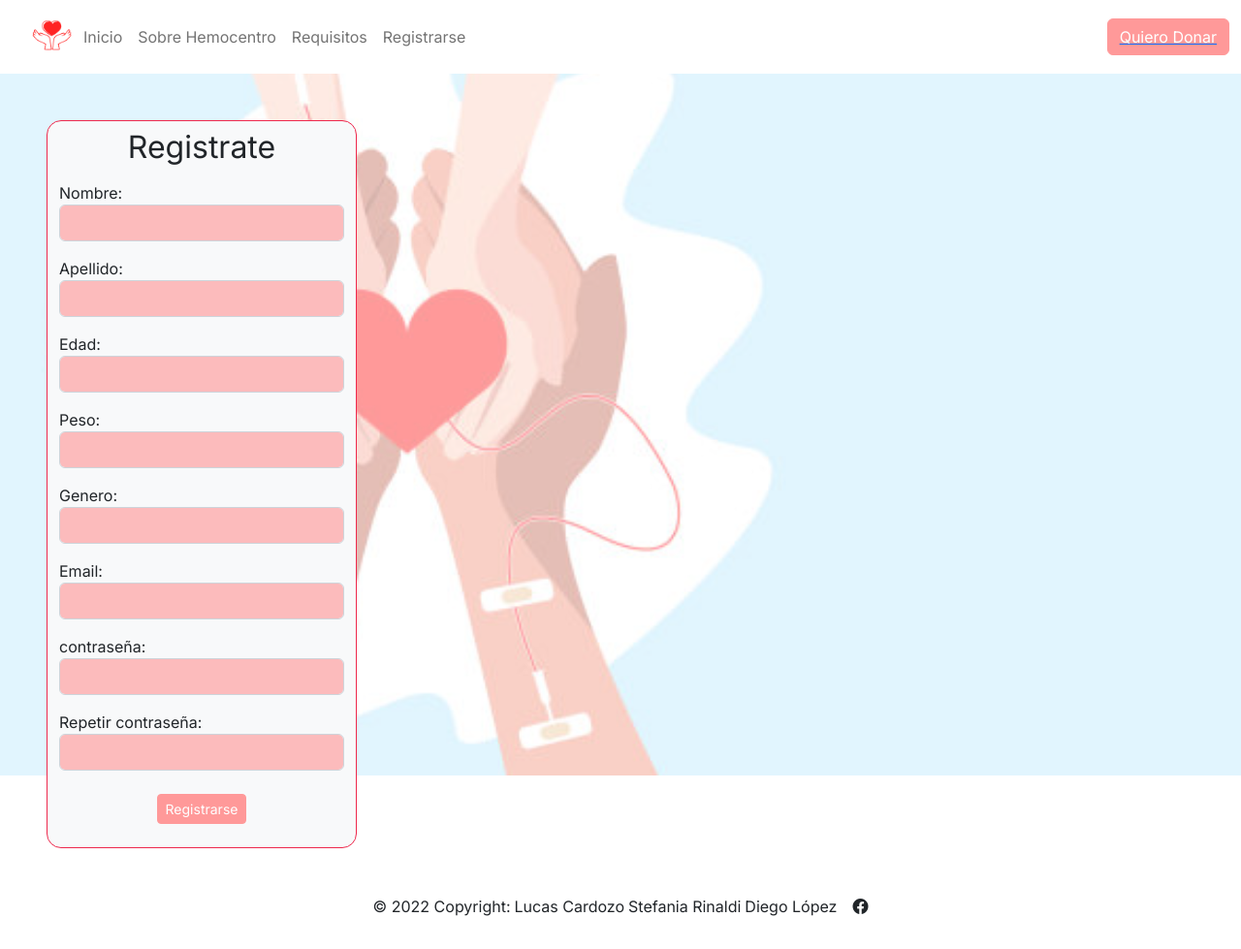
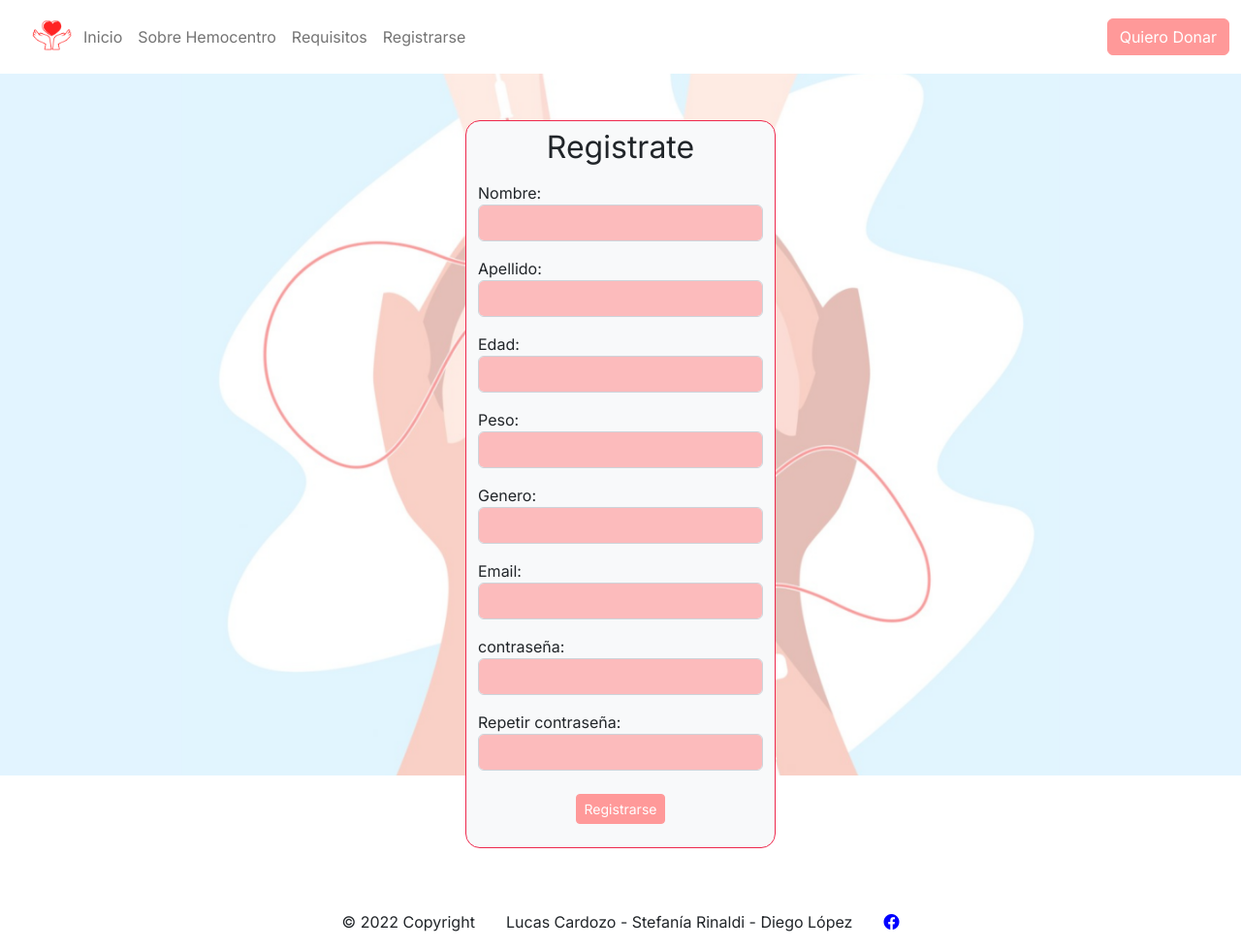
Before and after one commit to luccar31/visualizacion-tp-final, a plain HTML site: page registro.html in a window 1280 px wide. Shown: the whole page at 97% size. Drawn offline with nearby package versions, Linux system fonts and the light colour scheme.

Commit message:
Reformateo general y organizacion de css y html

```diff
--- a/css/style.css
+++ b/css/main.css
@@ -1,21 +1,19 @@
-* {
+*, *:before, *:after{
     box-sizing: border-box;
     margin:  0;
     padding: 0;
     font-family: 'Inter', sans-serif;
   }
 
-#fb{color: blue;}
+#fb{
+  color: blue;
+}
 
 a{
   text-decoration: none;
 }
 
-p{
-    margin: 0;
-}
-
-.custom:before{
+.background:before{
     content: '';
     display: block;
     position: absolute;
--- a/css/registro.css
+++ b/css/registro.css
@@ -1,25 +1,3 @@
-*{
-    margin:  0;
-    padding: 0;
-    font-family:'Inter';
-}
-
-.custom:before{
-  content: '';
-  display: block;
-  position: absolute;
-  left: 0;
-  top: 0;
-  width: 100%;
-  height: 100%;
-  z-index: -1;
-  opacity: 0.4;
-  background-image: url("/img/fondo.jpg");
-  background-repeat: no-repeat;
-  background-position: 50% 0;
-  background-size: cover;
-}
-
 .container{
   border: 1px solid #ee284c;
   border-radius: 15px;
--- a/css/requisitos.css
+++ b/css/requisitos.css
@@ -1,21 +1,5 @@
 .container{
     border-radius: 15px;
-}
-
-.custom:before{
-    content: '';
-    display: block;
-    position: absolute;
-    left: 0;
-    top: 0;
-    width: 100%;
-    height: 100%;
-    z-index: -1;
-    opacity: 0.4;
-    background-image: url("/img/fondo.jpg");
-    background-repeat: no-repeat;
-    background-position: 50% 0;
-    background-size: cover;
 }
 
 .btn{
--- a/registro.html
+++ b/registro.html
@@ -1,22 +1,23 @@
 <!doctype html>
 <html lang="es">
+
 <head>
-    <!-- Required meta tags -->
     <meta charset="utf-8">
     <meta name="viewport" content="width=device-width, initial-scale=1">
 
     <!-- Bootstrap CSS -->
-    <link rel="stylesheet" href="https://cdn.jsdelivr.net/npm/bootstrap@5.2.0-beta1/dist/css/bootstrap.rtl.min.css" integrity="sha384-dc2NSrAXbAkjrdm9IYrX10fQq9SDG6Vjz7nQVKdKcJl3pC+k37e7qJR5MVSCS+wR" crossorigin="anonymous">
+    <link rel="stylesheet" href="https://cdn.jsdelivr.net/npm/bootstrap@5.2.0-beta1/dist/css/bootstrap.rtl.min.css"
+        integrity="sha384-dc2NSrAXbAkjrdm9IYrX10fQq9SDG6Vjz7nQVKdKcJl3pC+k37e7qJR5MVSCS+wR" crossorigin="anonymous">
     <link rel="stylesheet" href="https://cdn.jsdelivr.net/npm/bootstrap-icons@1.8.3/font/bootstrap-icons.css">
     <link rel="stylesheet" href="https://fonts.googleapis.com/css?family=Inter">
-    <link rel="stylesheet" href="./css/stlye.css">
+    <!-- Estilos propios -->
+    <link rel="stylesheet" href="./css/main.css">
     <link rel="stylesheet" href="./css/registro.css">
-    <title>Hemocentro</title>
+    <title>Hemocentro - Registro de usuario</title>
 </head>
-  <body class=" bg-opacity-25">
+
+<body class="bg-opacity-25 min-vh-100 d-flex flex-column">
     <header>
-    <!-- Option 1: Bootstrap Bundle with Popper -->
-    <script src="https://cdn.jsdelivr.net/npm/bootstrap@5.2.0-beta1/dist/js/bootstrap.bundle.min.js" integrity="sha384-pprn3073KE6tl6bjs2QrFaJGz5/SUsLqktiwsUTF55Jfv3qYSDhgCecCxMW52nD2" crossorigin="anonymous"></script>
         <!-- Inicio del menu -->
         <nav class="navbar navbar-expand-md  bg-white">
             <div class="container-fluid d-md-flex">
@@ -30,7 +31,8 @@
                     <button class="btn btn-outline-danger d-md-inline-block">Quiero Donar</button>
                 </a>
                 <!--Boton del menu-->
-            <button class="navbar-toggler order-md-3" type="button" data-bs-toggle="collapse" data-bs-target="#menu" aria-controls="navbarSupportedContent" aria-expanded="false" aria-label="Toggle navigation">
+                <button class="navbar-toggler order-md-3" type="button" data-bs-toggle="collapse" data-bs-target="#menu"
+                    aria-controls="navbarSupportedContent" aria-expanded="false" aria-label="Toggle navigation">
                     <span class="navbar-toggler-icon"></span>
                 </button>
                 <!--Elementos del menu colapsable-->
@@ -53,7 +55,7 @@
             </div>
         </nav>
     </header>
-    <main class="custom">
+    <main class="background flex-grow-1 d-flex justify-content-center align-items-center">
 
         <div class="container col-md-3 bg-light m-5">
             <h2 class="m-2 text-center">Registrate</h2>
@@ -95,16 +97,18 @@
         </div>
 
     </main>
-    <footer>
-        <div class="container-fluid">
-            <div class="d-flex flex-column flex-md-row justify-content-center">
-                <div class="d-flex justify-content-center d-md-block"><p>© 2022 Copyright:</p></div>
-                <div class="d-flex justify-content-center d-md-block"><p class="me-1"> Lucas Cardozo </p></div>
-                <div class="d-flex justify-content-center d-md-block"><p class="me-1"> Stefania Rinaldi </p></div>
-                <div class="d-flex justify-content-center d-md-block"><p class="me-1">Diego López</p></div>
-                <i class="d-flex justify-content-center d-md-block bi bi-facebook me-md-3" id="fb"></i>
+    <footer class="container-fluid bg-white">
+        <div class="d-flex flex-column flex-md-row justify-content-center align-items-center">
+            <div class="p-3">© 2022 Copyright</div>
+            <div class="p-3">
+                Lucas Cardozo - Stefanía Rinaldi - Diego López
             </div>
+            <div class="p-3"><i class="bi bi-facebook" id="fb"></i></div>
         </div>
     </footer>
+    <script src="https://cdn.jsdelivr.net/npm/bootstrap@5.2.0-beta1/dist/js/bootstrap.bundle.min.js"
+        integrity="sha384-pprn3073KE6tl6bjs2QrFaJGz5/SUsLqktiwsUTF55Jfv3qYSDhgCecCxMW52nD2"
+        crossorigin="anonymous"></script>
 </body>
+
 </html>
```
Also changed, not shown: form-sangre-modal.html (+21 -12 lines), form-sangre.html (+14 -8 lines), index.html (+20 -16 lines), requisitos.html (+24 -18 lines). Lines whose indentation alone changed are shown as unchanged.
